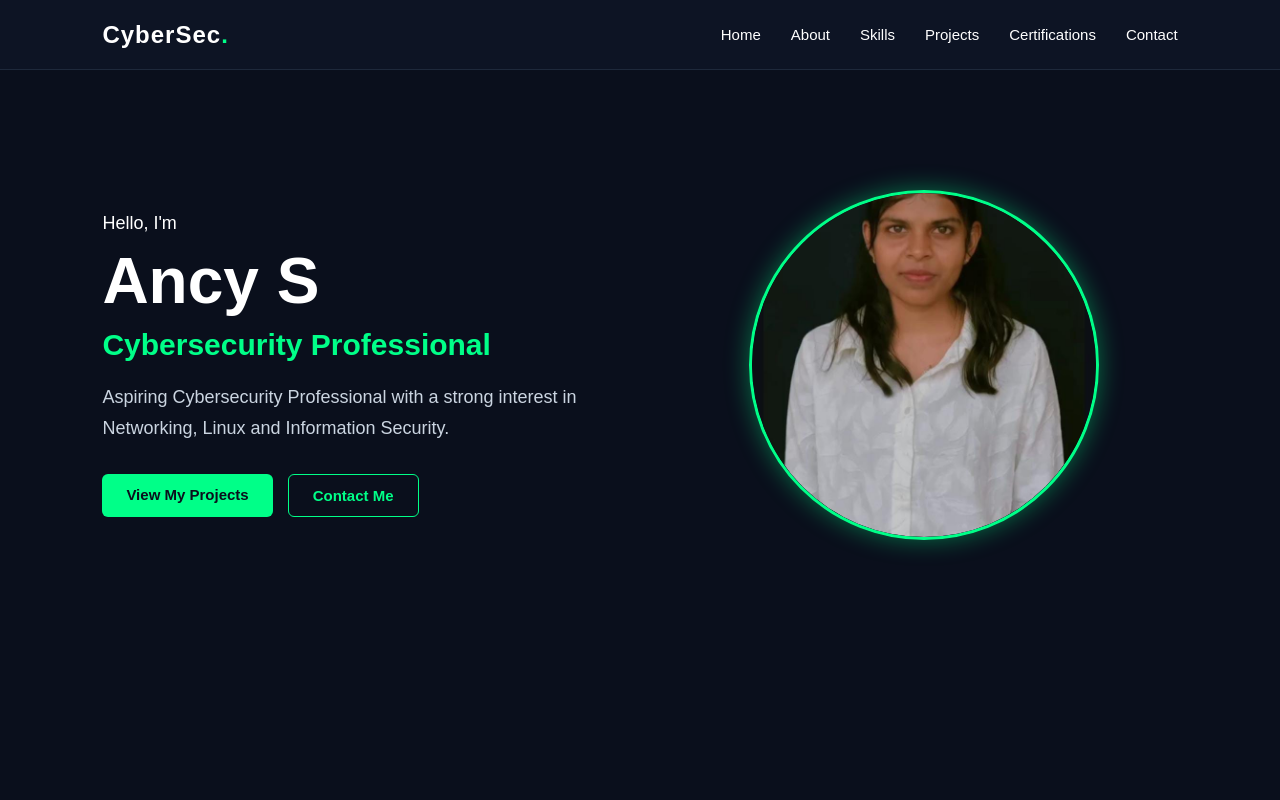
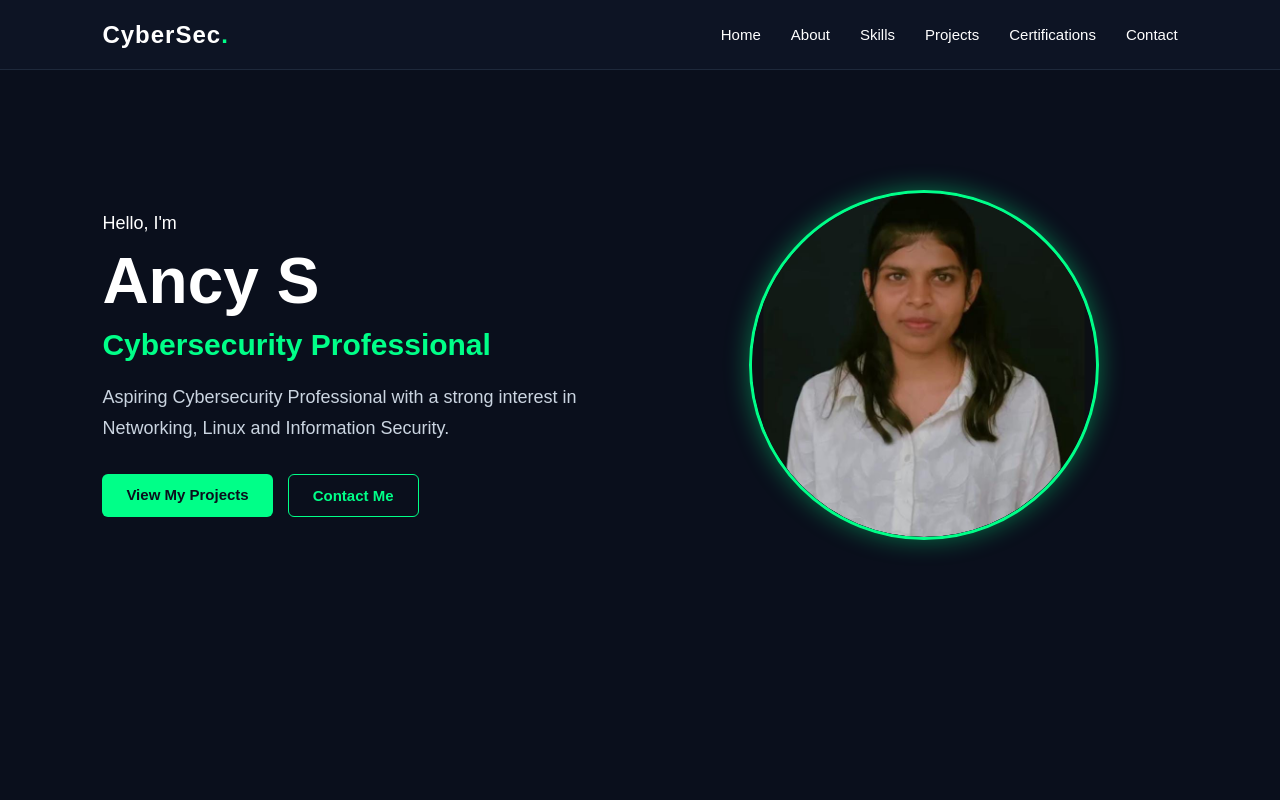
Before and after one commit to aancy1407-rgb/my-portfolio, a plain HTML site: page index.html in a window 1280 px wide. Shown: the top 800 px of the page. Drawn offline with Linux system fonts and the light colour scheme.

Commit message:
Update style.css

```diff
--- a/style.css
+++ b/style.css
@@ -208,9 +208,10 @@ HOME PHOTO
   width: 100%;
   height: 100%;
   object-fit: cover;
-  object-position: center;
+  object-position: center 35%;
+  display: block;
   border-radius: 50%;
-  display: block;
+  clip-path: circle(50%);
 }
 
 
```
